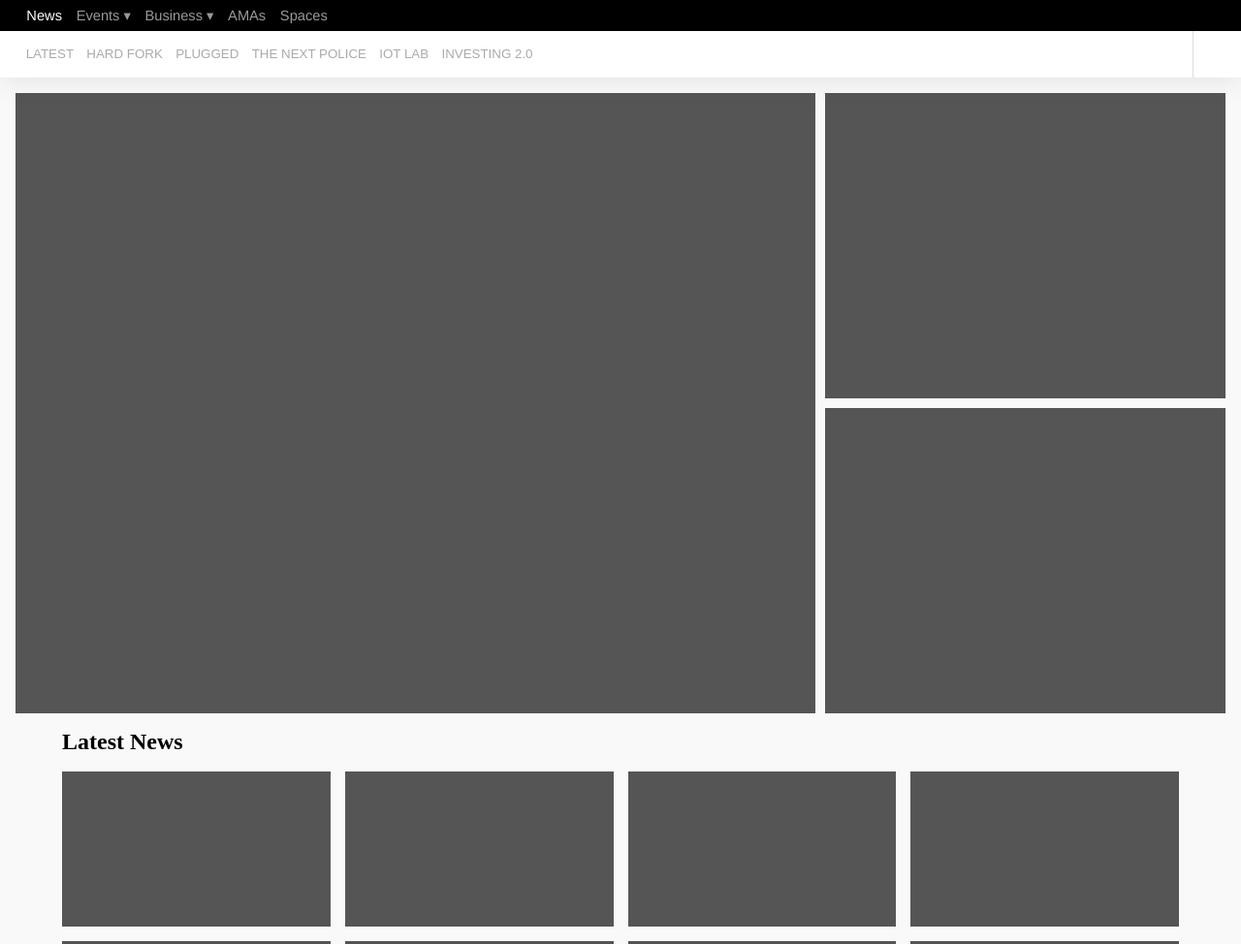
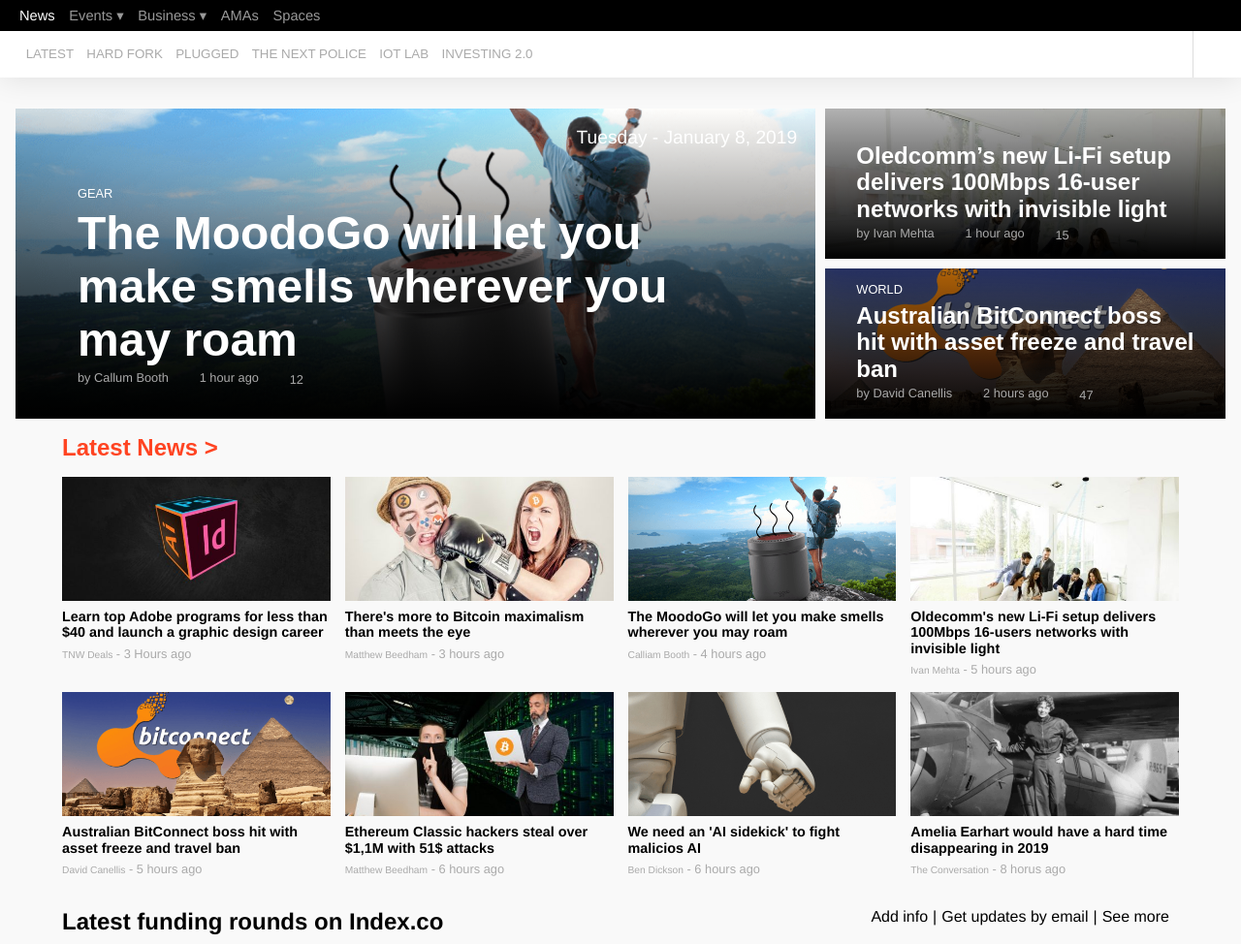
Before and after one commit to totocorvidoni/Building-Responsive-TNW, a plain HTML site: page index.html in a window 1280 px wide. Shown: the top 974 px of the page at 97% size. Drawn offline with Linux system fonts and the light colour scheme.

Commit message:
Finish featured, and widescreen latest news styling

```diff
--- a/index.html
+++ b/index.html
@@ -11,11 +11,11 @@
     </div>
     <nav>
       <ul class="sub-nav">
-        <li class="nav-item">News</li>
-        <li class="nav-item">Events ▾</li>
-        <li class="nav-item">Business ▾</li>
-        <li class="nav-item">AMAs</li>
-        <li class="nav-item">Spaces</li>
+        <li class="nav-item"><a href="#">News</a></li>
+        <li class="nav-item"><a href="#">Events ▾</a></li>
+        <li class="nav-item"><a href="#">Business ▾</a></li>
+        <li class="nav-item"><a href="#">AMAs</a></li>
+        <li class="nav-item"><a href="#">Spaces</a></li>
       </ul>
       <div class="main-nav">
         <ul>
@@ -41,53 +41,77 @@
   </header>
   <main>
     <div class="featured-grid">
-      <div class="main-article"></div>
-      <div class="article"></div>
-      <div class="article"></div>
+      <article class="main-story story">
+        <span class="date">Tuesday - January 8, 2019</span>
+        <h5>GEAR</h5>
+        <h2>The MoodoGo will let you make smells wherever you may roam</h2>
+        <ul>
+          <li>by <a href="#">Callum Booth</a></li>
+          <li><span class="icon time-icon"></span>1 hour ago</li>
+          <li class="share"><span class="icon share-icon"></span>12</li>
+        </ul>
+      </article>
+      <article class="side1-story story">
+        <h2>Oledcomm’s new Li-Fi setup delivers 100Mbps 16-user networks with invisible light</h2>
+        <ul>
+          <li>by <a href="#">Ivan Mehta</a></li>
+          <li><span class="icon time-icon"></span>1 hour ago</li>
+          <li class="share"><span class="icon share-icon"></span>15</li>
+        </ul>
+      </article>
+      <article class="side2-story story">
+        <h5>WORLD</h5>
+        <h2>Australian BitConnect boss hit with asset freeze and travel ban</h2>
+        <ul>
+          <li>by David Canellis</li>
+          <li><span class="icon time-icon"></span>2 hours ago</li>
+          <li class="share"><span class="icon share-icon"></span>47</li>
+        </ul>
+      </article>
     </div>
     <div class="wrapper">
       <section class="latest-news">
-        <h2>Latest News</h2>
+        <h2><a href="#">Latest News ></a></h2>
         <div class="content-grid">
           <div class="content">
-            <img src="" alt="">
-            <h3></h3>
-            <p></p>
+            <a href="#"><img src="images/latest1.jpg" alt="Learn Adobe"></a>
+            <h3><a href="#">Learn top Adobe programs for less than $40 and launch a graphic design career</a></h3>
+            <p class="author"><a href="#">TNW Deals</a> - 3 Hours ago</p>
           </div>
           <div class="content">
-            <img src="" alt="">
-            <h3></h3>
-            <p></p>
+            <a href="#"><img src="images/latest2.jpg" alt="Girl punching guy"></a>
+            <h3><a href="#">There's more to Bitcoin maximalism than meets the eye</a></h3>
+            <p class="author"><a href="#">Matthew Beedham</a> - 3 hours ago</p>
           </div>
           <div class="content">
-            <img src="" alt="">
-            <h3></h3>
-            <p></p>
+            <a href="#"><img src="images/latest3.png" alt="A landscape and the MoodoGo"></a>
+            <h3><a href="#">The MoodoGo will let you make smells wherever you may roam</a></h3>
+            <p class="author"><a href="#">Calliam Booth</a> - 4 hours ago</p>
           </div>
           <div class="content">
-            <img src="" alt="">
-            <h3></h3>
-            <p></p>
+            <a href="#"><img src="images/latest4.jpg" alt="People at a conference room using Li-Fi"></a>
+            <h3><a href="#">Oldecomm's new Li-Fi setup delivers 100Mbps 16-users networks with invisible light</a></h3>
+            <p class="author"><a href="#">Ivan Mehta</a> - 5 hours ago</p>
           </div>
           <div class="content">
-            <img src="" alt="">
-            <h3></h3>
-            <p></p>
+            <a href="#"><img src="images/latest5.png" alt="The sphinx"></a>
+            <h3><a href="#">Australian BitConnect boss hit with asset freeze and travel ban</a></h3>
+            <p class="author"><a href="#">David Canellis</a> - 5 hours ago</p>
           </div>
           <div class="content">
-            <img src="" alt="">
-            <h3></h3>
-            <p></p>
+            <a href="#"><img src="images/latest6.jpg" alt="A hacker"></a>
+            <h3><a href="#">Ethereum Classic hackers steal over $1,1M with 51$ attacks</a></h3>
+            <p class="author"><a href="#">Matthew Beedham</a> - 6 hours ago</p>
           </div>
           <div class="content">
-            <img src="" alt="">
-            <h3></h3>
-            <p></p>
+            <a href="#"><img src="images/latest7.png" alt="Robot's Arm"></a>
+            <h3><a href="#">We need an 'AI sidekick' to fight malicios AI</a></h3>
+            <p class="author"><a href="#">Ben Dickson</a> - 6 hours ago</p>
           </div>
           <div class="content">
-            <img src="" alt="">
-            <h3></h3>
-            <p></p>
+            <a href="#"><img src="images/latest8.png" alt="Amelia Earhart besides her plane"></a>
+            <h3><a href="#">Amelia Earhart would have a hard time disappearing in 2019</a></h3>
+            <p class="author"><a href="#">The Conversation</a> - 8 horus ago</p>
           </div>
         </div>
       </section>
--- a/styles.css
+++ b/styles.css
@@ -352,7 +352,8 @@ sup {
 
 /* Global */
 
-@import url('https://fonts.googleapis.com/css?family=Exo');
+@import url('https://fonts.googleapis.com/css?family=Exo:200,300,400');
+@import url('https://fonts.googleapis.com/css?family=Work+Sans:400,700');
 
 * {
   box-sizing: border-box;
@@ -367,13 +368,9 @@ body {
 }
 
 .icon {
-  display: block;
+  display: inline-block;
   background: transparent url("images/icons-sprite.svg") no-repeat;
-  background-position-x: 0%;
-  background-position-y: 0%;
-  background-size: auto auto;
-  background-size: 1296px 1296px;
-  background-position: 1296px 1296px; width: 16px;
+  width: 16px;
   height: 16px;
 }
 
@@ -387,7 +384,10 @@ header {
   display: flex;
   position: sticky;
   top: 0;
-  box-shadow: 0 2px 30px rgba(0, 0, 0, 0.1)
+  box-shadow: 0 2px 30px rgba(0, 0, 0, 0.1);
+  z-index: 99;
+  margin-bottom: 2em;
+
 }
 
 nav {
@@ -413,20 +413,34 @@ nav {
   display: flex;
   list-style-type: none;
   height: 2em;
-  color: rgba(255, 255, 255, .6);
   -ms-align-items: center;
   align-items: center;
   padding-left: 20px;
 }
 
-.sub-nav li:first-child {
+.sub-nav li:first-child a {
   color: #fff;
 }
 
-.sub-nav li {
+.sub-nav a {
+  text-decoration: none;
+  color: rgba(255, 255, 255, .6);
+}
+
+.sub-nav a:hover {
+  color: #fff;
+}
+
+.sub-nav li,
+.story li {
   font-size: 11pt;
   font-family: "Helvetica Neue", Arial, sans-serif;
   margin: 0 .5em;
+}
+
+.sub-nav li:first-child,
+.story li:first-child {
+  margin-left: 0;
 }
 
 .main-nav {
@@ -516,7 +530,7 @@ nav {
   grid-template-areas:
   "main sub1"
   "main sub2";
-  height: 40em; /* temporary */
+  min-height: 20em;
   margin: 1em;
 }
 
@@ -524,8 +538,92 @@ nav {
   background: #555;
 }
 
-.main-article {
+.featured-grid li a {
+  text-decoration: none;
+  color: #aaa;
+}
+
+.featured-grid li a:hover {
+  color: #fff;
+}
+
+.story {
+  display: -webkit-flex;
+  display: -moz-flex;
+  display: -ms-flex;
+  display: -o-flex;
+  display: flex;
+  flex-flow: column;
+  justify-content: flex-end;
+  padding: .5em 2em 1em 2em;
+  background: left/cover no-repeat;
+}
+
+.story h2 {
+  font-family: "Work Sans", sans-serif;
+  font-size: 1.5em;
+  color: #fff;
+  margin-bottom: 5px;
+}
+
+.story h5 {
+  color: #fff;
+  font-family: "Exo", sans-serif;
+  font-size: .8rem;
+  margin-bottom: 5px;
+  font-weight: 400;
+}
+
+.story ul {
+  display: -webkit-flex;
+  display: -moz-flex;
+  display: -ms-flex;
+  display: -o-flex;
+  display: flex;
+}
+
+.story li {
+  list-style-type: none;
+  color: #aaa;
+  font-size: .8rem;
+}
+
+.main-story {
+  position: relative;
   grid-area: main;
+  font-size: 2em;
+  background-image: linear-gradient(transparent, #000), url(images/top-story.png);
+}
+
+.side1-story {
+  grid-area: sub1;
+  background-image: linear-gradient(rgba(0,0,0, .3), #000), url(images/side1-story.jpg);
+}
+
+.side2-story {
+  grid-area: sub2;
+  background-image: linear-gradient(rgba(0,0,0, .3), #000), url(images/side2-story.png);
+}
+
+.date {
+  position: absolute;
+  right: 1em;
+  top: 1em;
+  color: #fff;
+  font-family: "Helvetica Neue", sans-serif;
+  font-size: .6em;
+}
+
+.time-icon {
+  background-position: -128px -128px;
+  margin-right: 3px;
+  vertical-align: top;
+}
+
+.share-icon {
+  background-position: -880px -880px;
+  margin-right: 3px;
+  vertical-align: text-bottom;
 }
 
 /* Wrapper */
@@ -534,9 +632,20 @@ nav {
   margin: 0 auto;
   max-width: 1192px;
   padding: 0 20px;
+  font-family: "Helvetica Neue", sans-serif;
 }
 
 /* Content Grid */
+
+section h2 a {
+  font-family: "Work Sans", sans-serif;
+  color: rgb(255, 68, 34);
+  text-decoration: none;
+}
+
+section h2 a:hover {
+  color: #000;
+}
 
 .content-grid {
   display: grid;
@@ -546,9 +655,42 @@ nav {
 
 }
 
+.content-grid img {
+  width: 100%;
+  height: 8em;
+  object-fit: cover;
+  margin-bottom: .5em;
+}
+
+.content-grid a {
+  color: #000;
+  text-decoration: none;
+}
+
+.content-grid a:hover {
+  color: rgb(255, 68, 34);
+  text-decoration: underline;
+}
+
+.content-grid h3 {
+  font-family: "Helvetica Neue", sans-serif;
+  font-size: .9em;
+  margin-bottom: .5em;
+}
+
 .content-grid .content {
-  height: 10em;
-  background: #555;
+
+}
+
+.content-grid .author,
+.content-grid .author a {
+  color: #aaa;
+  font-size: .8em;
+}
+
+.content-grid .author a:hover {
+  color: #000;
+  text-decoration: none;
 }
 
 /* Investments */
@@ -655,6 +797,16 @@ footer {
     justify-content: center;
   }
 
+  .featured-grid {
+    font-size: 8pt;
+    min-height: 25em;
+  }
+
+  .share, .date {
+    display: none;
+  }
+
+
   .investments-title {
     display: block;
   }
@@ -676,7 +828,7 @@ footer {
 
   .menu {
   display: inline-block;
-}
+  }
 
   .featured-grid {
     grid-template-columns: 1fr;
@@ -684,7 +836,17 @@ footer {
     grid-template-areas:
     "main"
     "sub1"
-    "sub2"
+    "sub2";
+    font-size: 6pt;
+    min-height: 50em;
+  }
+
+  .story {
+    font-size: 1.5em;
+  }
+
+  .share {
+    display: list-item;
   }
 
   .investments {
@@ -694,4 +856,5 @@ footer {
 
 @media screen and (max-width: 479) {
 
+
 }
```
Also changed, not shown: images/latest1.jpg (added), images/latest2.jpg (added), images/latest3.png (added), images/latest4.jpg (added), images/latest5.png (added), images/latest6.jpg (added), images/latest7.png (added), images/latest8.png (added), images/side1-story.jpg (added), images/side2-story.png (added), images/top-story.png (added), 1 other file.
